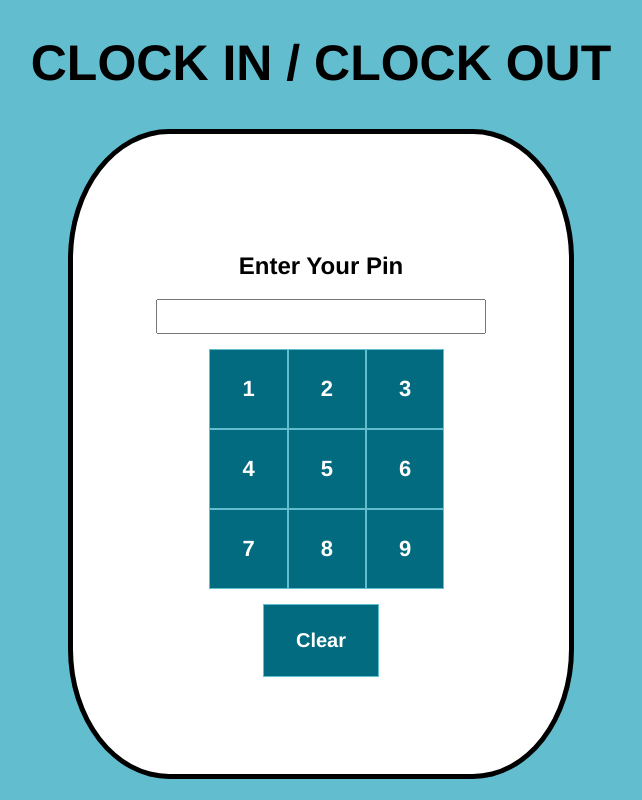
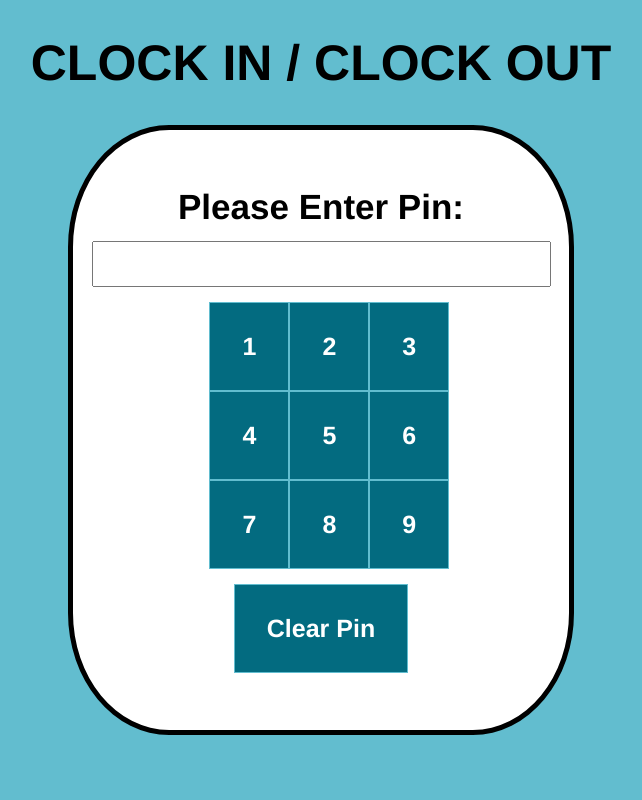
Before and after one commit to Nikhil-Naikar/Clock-In-Clock-Out, a Vue app in the folder frontend/: page /login in a window 1280 px wide. Shown: the whole page, without its empty margins (319-961 px from the left). Built offline with nearby package versions, Linux system fonts and the light colour scheme.

Commit message:
Update LogIn.vue

```diff
--- a/frontend/src/pages/LogIn.vue
+++ b/frontend/src/pages/LogIn.vue
@@ -1,14 +1,14 @@
 <template>
     <div class="loginpage">
         <div>
-            <h2>Enter Your Pin</h2>
+            <p class="sub-title">Please Enter Pin:</p>
             <input id="pin" name="pin" type="text" v-model="enteredPin"/>
         </div>
         <div class="pin-layout">
             <base-button v-for="dig in digits" :key="dig" @click="updateEnteredPin(dig)"><p class="large-text">{{dig}}</p></base-button>
         </div>
         <div>
-            <base-button @click="clearEnteredPin"><p class="standard-text">Clear</p></base-button>
+            <base-button @click="clearEnteredPin"><p class="large-text">Clear Pin</p></base-button>
         </div>
     </div>
 </template>
@@ -51,10 +51,9 @@ export default {
   display: flex;
   flex-direction: column;
   align-items: center; /* Vertically center the content */
-  height: 80vh; /* Set the height to 100% of the viewport height for vertical centering */
+  height: 75vh; /* Set the height to 100% of the viewport height for vertical centering */
   justify-content: center; /* Center content both horizontally and vertically */
   background-color: white;
-  margin-top: 3%;
   margin-left: 30%;
   margin-right: 30%;
   border-radius: 20%;
@@ -69,17 +68,19 @@ export default {
 }
 
 .large-text {
-    font-size: 22px;
+    font-size: 25px;
     font-weight: bold;
 }
 
-.standard-text {
-    font-size: 20px;
+.sub-title {
+    font-size: 35px;
     font-weight: bold;
+    margin-top: 0%;
+    margin-bottom: 3%;
 }
 
 input{
-    font-size: 25px;
+    font-size: 35px;
     text-align: center;
 }
 
```
